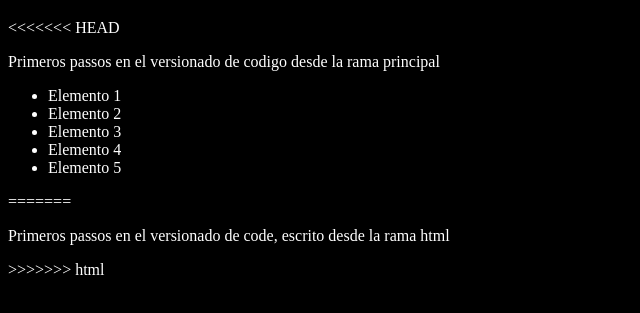
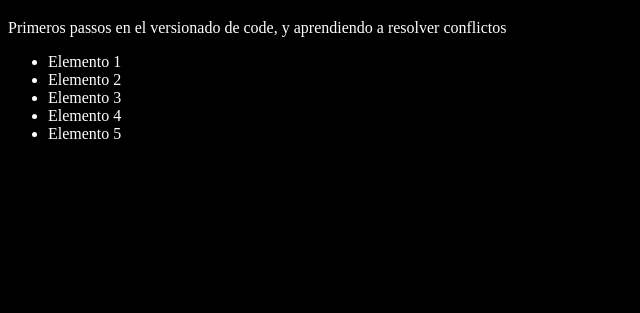
Before and after one commit to oyham/youtube-git, a plain HTML site: page index.html in a window 1280 px wide. Shown: the part 61-374 px from the top of the page, without its empty margins (0-640 px from the left). Drawn offline with Linux system fonts and the light colour scheme.

Commit message:
Guardando archivo index.html con ctr+s y haciendo un push al repositorio

```diff
--- a/index.html
+++ b/index.html
@@ -9,8 +9,7 @@
 </head>
 <body>
     <h1>Aprendiendo Git</h1>
-<<<<<<< HEAD
-    <p>Primeros passos en el versionado de codigo desde la rama principal</p>
+    <p>Primeros passos en el versionado de code, y aprendiendo a resolver conflictos</p>
     <ul>
         <li>Elemento 1</li>
         <li>Elemento 2</li>
@@ -18,9 +17,6 @@
         <li>Elemento 4</li>
         <li>Elemento 5</li>
     </ul>
-=======
-    <p>Primeros passos en el versionado de code, escrito desde la rama html</p>
     <script src="index.js"></script>
->>>>>>> html
 </body>
 </html>
```
